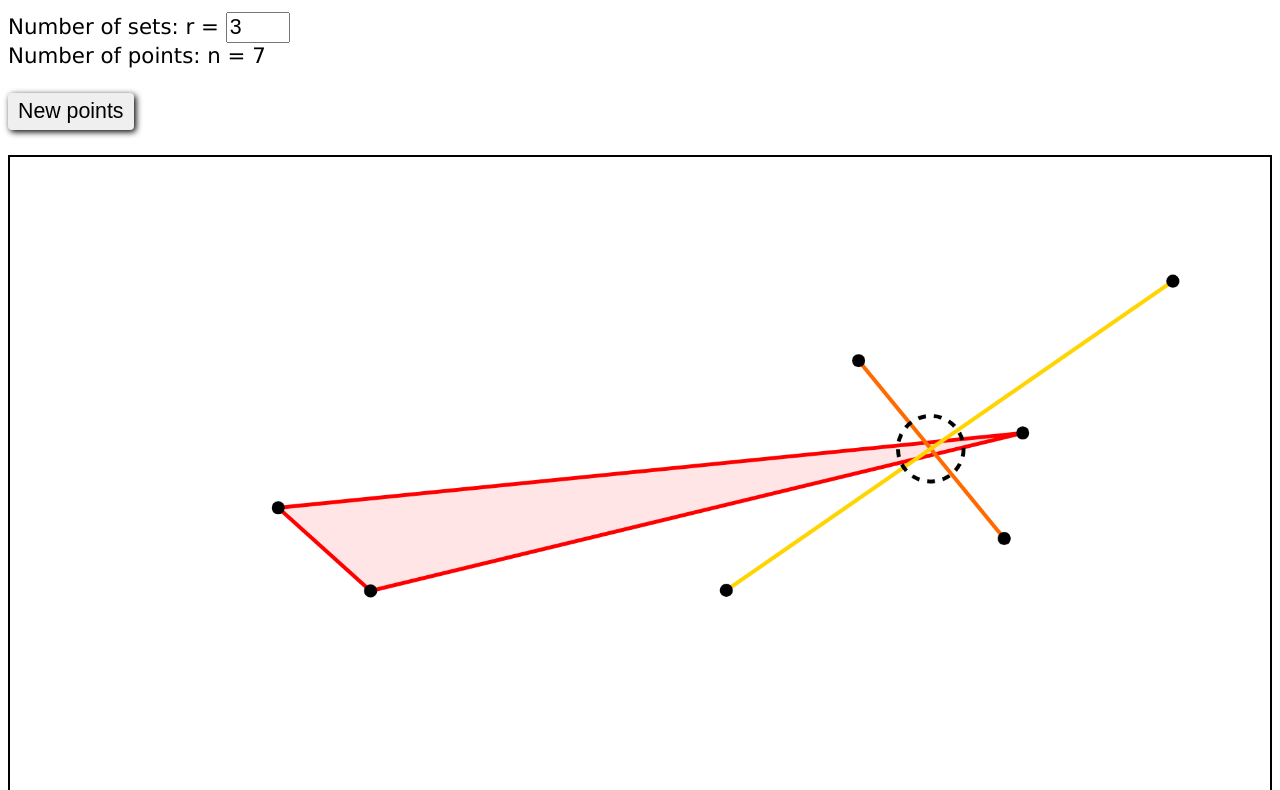
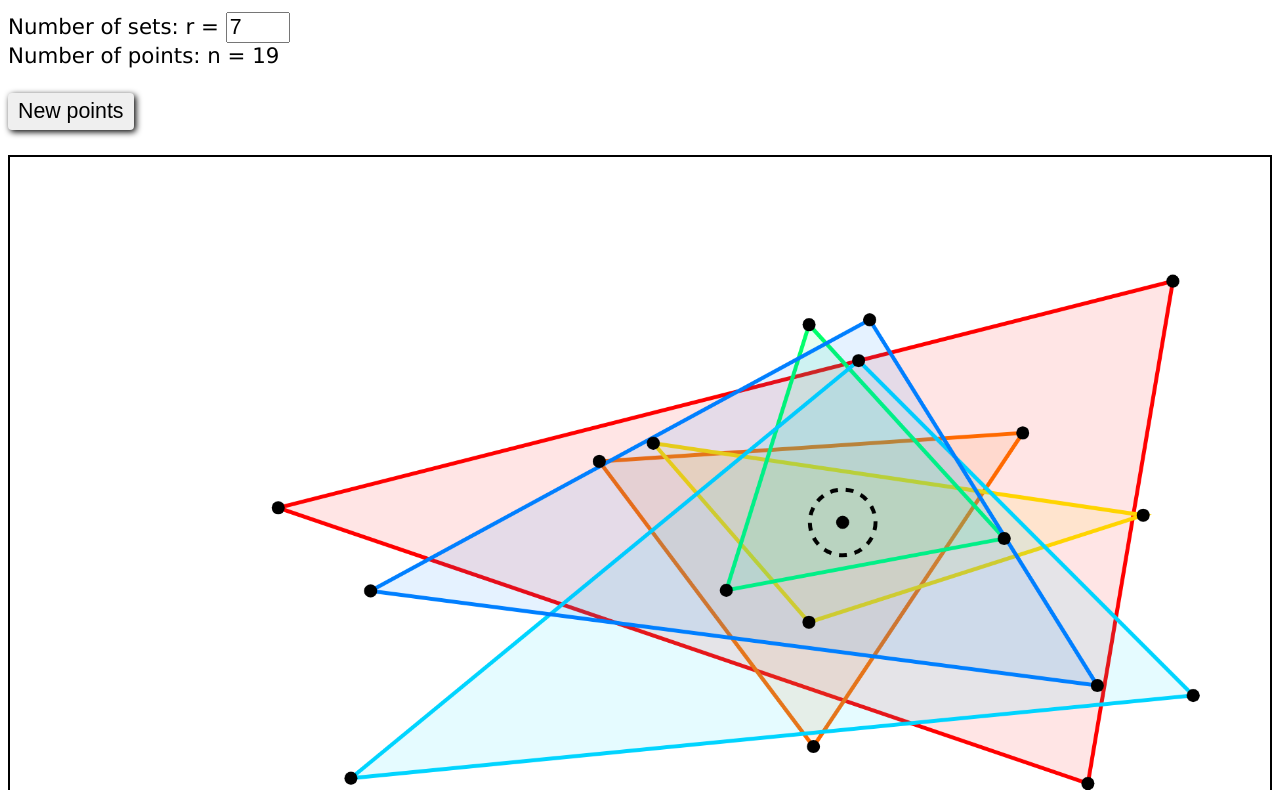
Before and after one commit to Zippopher/Tverbergs-Theorm-in-the-Plane, a plain HTML site: page index.html in a window 1280 px wide. Shown: the part 95-885 px from the top of the page. Drawn offline with Linux system fonts and the light colour scheme.

Commit message:
changed html filename and removed some duplication in the init code

```diff
--- a/visual.html
+++ b/index.html
@@ -38,9 +38,9 @@ button:active {
   <body>
     <h1>Tverberg's Theorem</h1>
 
-    Number of sets: r = <input type="number" id="sets-input" value="3">
+    Number of sets: r = <input type="number" id="sets-input" value="7">
     <br>
-    Number of points: n = <span id="points-output">7</span>
+    Number of points: n = <span id="points-output">19</span>
     <br><br>
     <button id="reset-button">New points</button>
     <br><br>
--- a/render.js
+++ b/render.js
@@ -5,13 +5,26 @@
 
 document.addEventListener('DOMContentLoaded', () => {
   let canvas = document.getElementById('canvas');
+  let setsInput = document.getElementById('sets-input');
+  let pointsOutput = document.getElementById('points-output');
+  let resetButton = document.getElementById('reset-button');
 
-  let r = 3; // set to however many subsets you want
-  let n = 3*r - 2;
-  let points = randomPoints(n, p(100, 100), p(canvas.width - 100, canvas.height - 100));
+  let r, n, points, drag, draw;
 
-  let drag = new Drag(canvas, points);
-  let draw = new Draw(canvas.getContext('2d'), points, canvas.width, canvas.height);
+  let refresh = () => {
+    r = setsInput.value;
+    n = 3*r - 2;
+    pointsOutput.innerText = n;
+
+    points = randomPoints(n, p(100, 100), p(canvas.width - 100, canvas.height - 100));
+    drag = new Drag(canvas, points);
+    draw = new Draw(canvas.getContext('2d'), points, canvas.width, canvas.height);
+  }
+  refresh(); // initial set values
+  setsInput.addEventListener('input', refresh); // set values again count is changed
+  resetButton.addEventListener('click', refresh);
+
+
 
   const black = '#000000';
   const colors = makePalette();
@@ -29,22 +42,6 @@ document.addEventListener('DOMContentLoaded', () => {
     points.forEach((point) => draw.dot(point, black));
     draw.circle(center, 50, black);
   }, 16);
-
-  let setsInput = document.getElementById('sets-input');
-  let pointsOutput = document.getElementById('points-output');
-  let resetButton = document.getElementById('reset-button');
-  let refresh = () => {
-    r = setsInput.value;
-    n = 3*r - 2;
-    pointsOutput.innerText = n;
-
-    points = randomPoints(n, p(100, 100), p(canvas.width - 100, canvas.height - 100));
-    drag.points = points;
-    draw.points = points;
-    drag.recalcRequired = true;
-  }
-  setsInput.addEventListener('input', refresh);
-  resetButton.addEventListener('click', refresh);
 });
 
 
```
